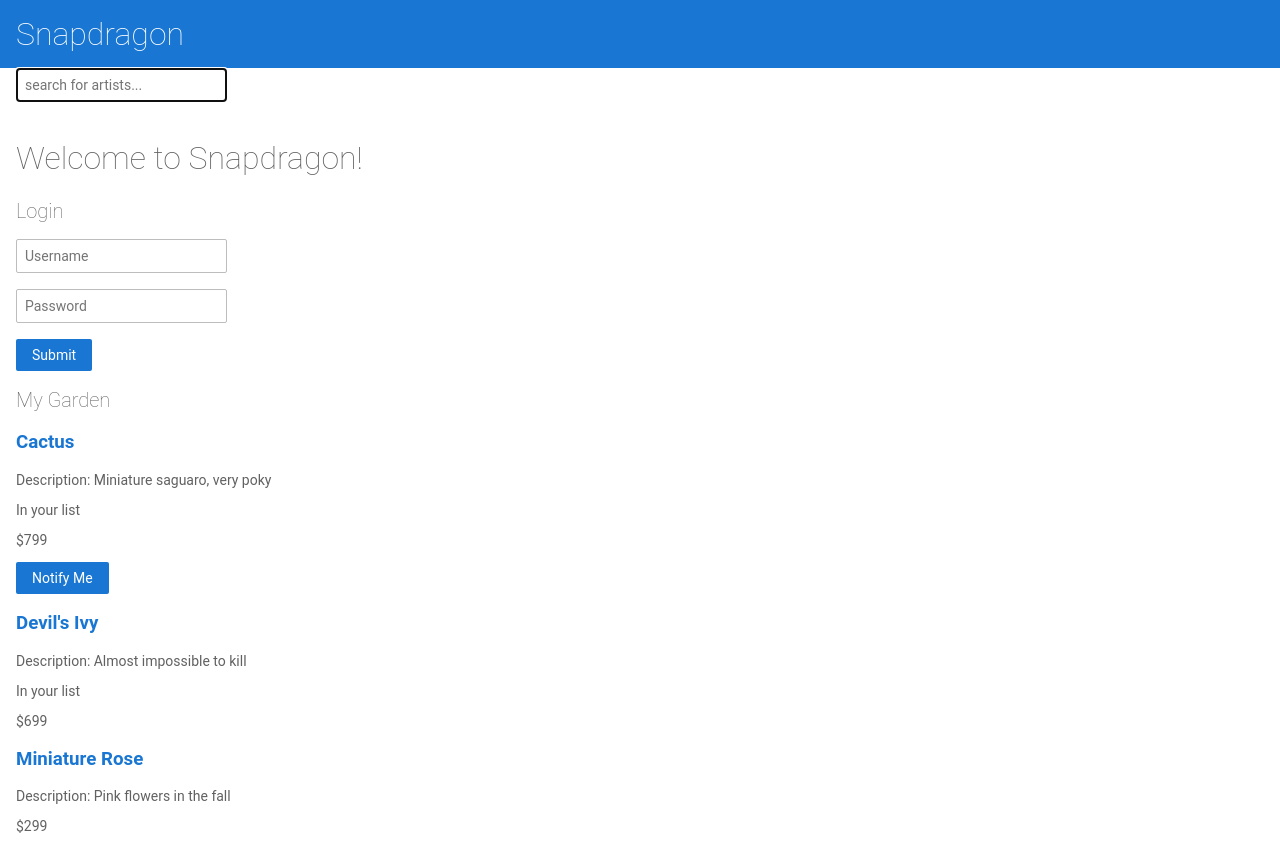
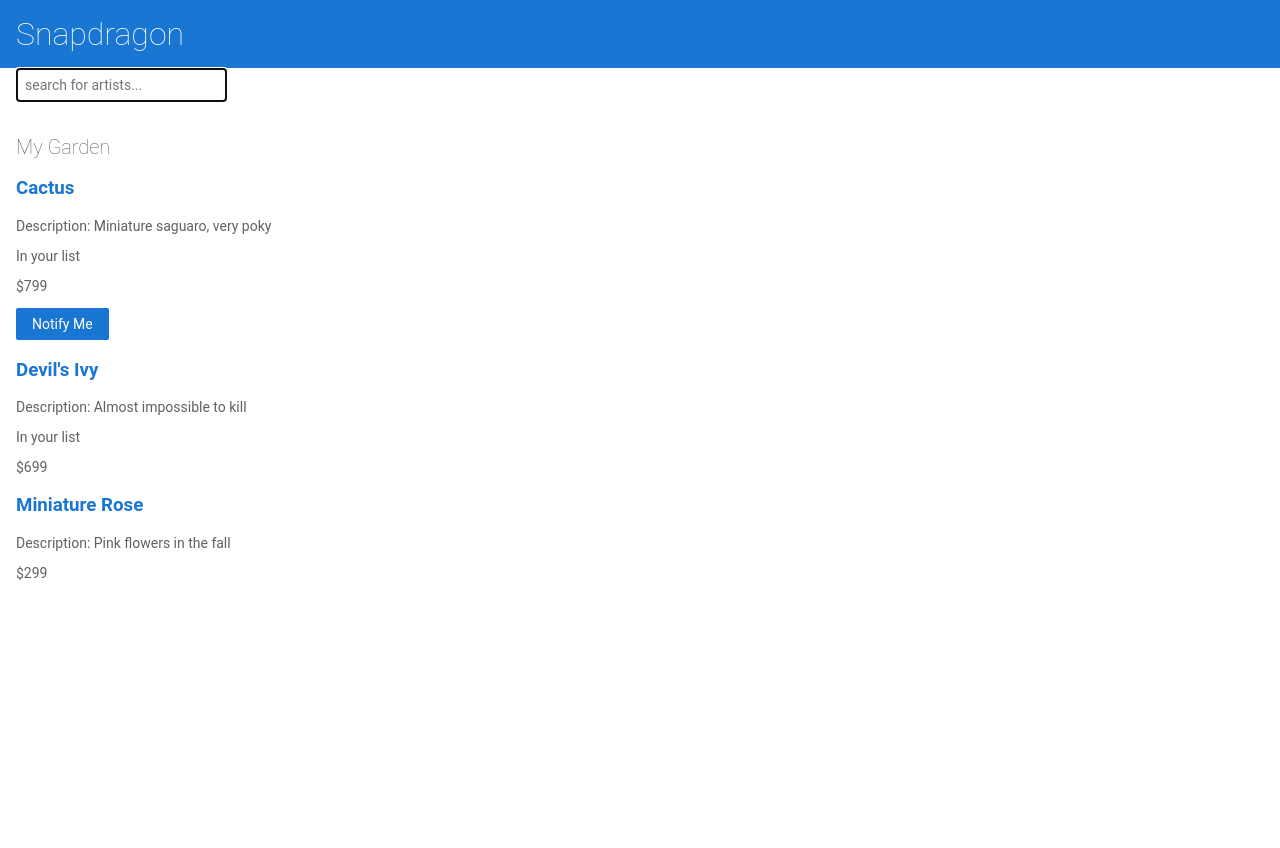
Before and after one commit to SarahKreutner/snapdragon, an Angular app: page /home in a window 1280 px wide. After the commit the page ends 800 px from the top, so only its background shows below. Built offline with nearby package versions, Linux system fonts and the light colour scheme.

Commit message:
2 files modified

```diff
--- a/src/app/plant-list/plant-list.component.html
+++ b/src/app/plant-list/plant-list.component.html
@@ -1,5 +1,4 @@
 <app-search></app-search>
-<app-login></app-login>
 <h2>My Garden</h2>
 
 <div *ngFor="let plant of plants; index as plantId">
--- a/src/app/top-bar/top-bar.component.html
+++ b/src/app/top-bar/top-bar.component.html
@@ -1,4 +1,4 @@
-<a [routerLink]="['/']">
+<a [routerLink]="['/home']">
   <h1>Snapdragon</h1>
 </a>
 
```
